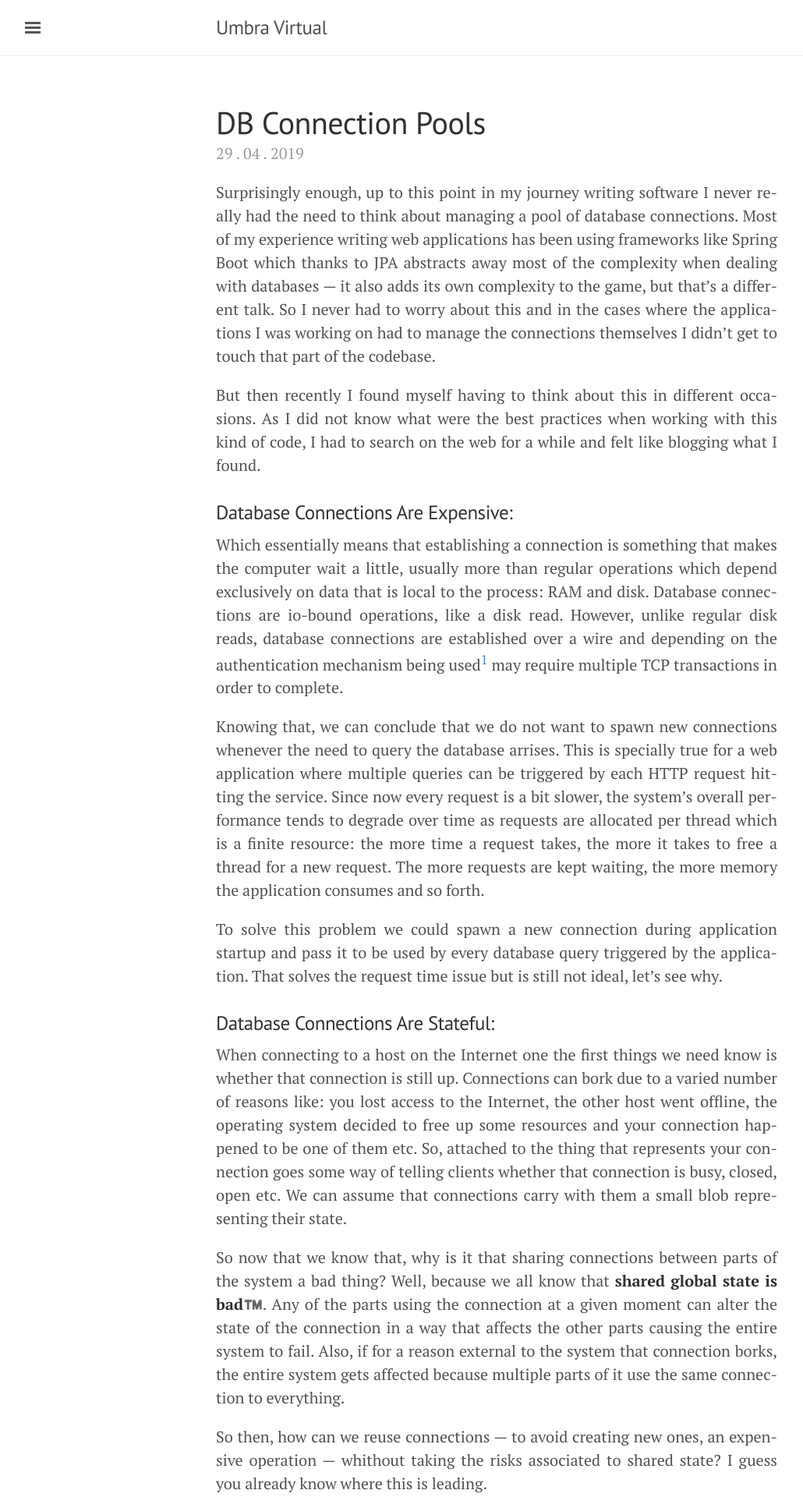
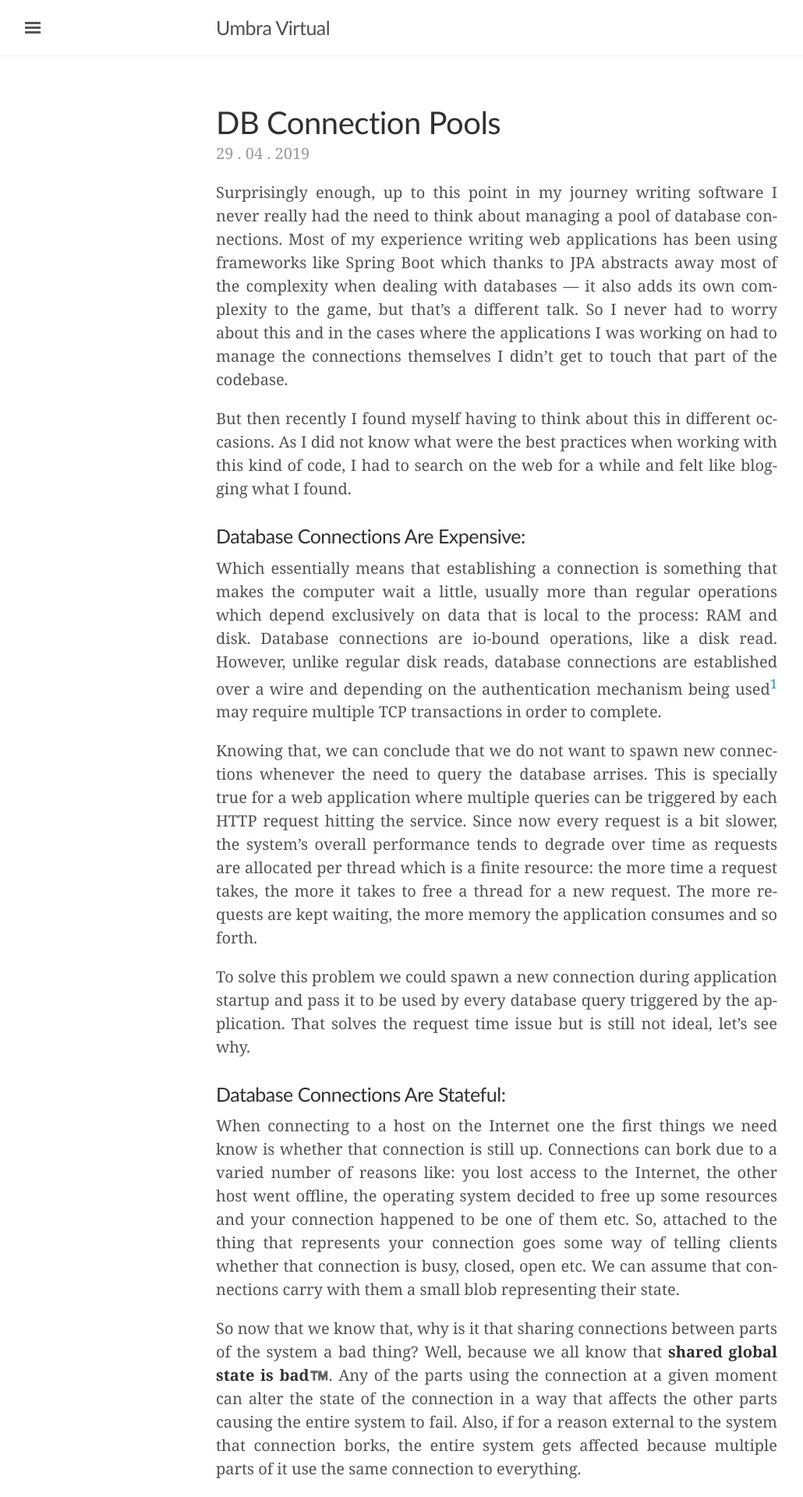
Before and after one commit to roneygomes/roneygomes.github.io, a Jekyll site: the page built from index.html, in a window 1280 px wide. Shown: the top 1920 px of the page at 78% size, without its empty margins (3-1033 px from the left). Built offline with Jekyll 4.4.1, drawn with Linux system fonts in a browser that asks for light colours; the list of posts is cut into pages by our own code.

Commit message:
atualização das fontes

```diff
--- a/css/lanyon.css
+++ b/css/lanyon.css
@@ -41,11 +41,11 @@
 }
 
 html {
-  font-family: "PT Serif", Georgia, "Times New Roman", serif;
+  font-family: Georgia, serif;
 }
 
 h1, h2, h3, h4, h5, h6 {
-  font-family: "PT Sans", Helvetica, Arial, sans-serif;
+  font-family: "Trebuchet MS", sans-serif;
   font-weight: 400;
   color: #313131;
   letter-spacing: -.025rem;
```
